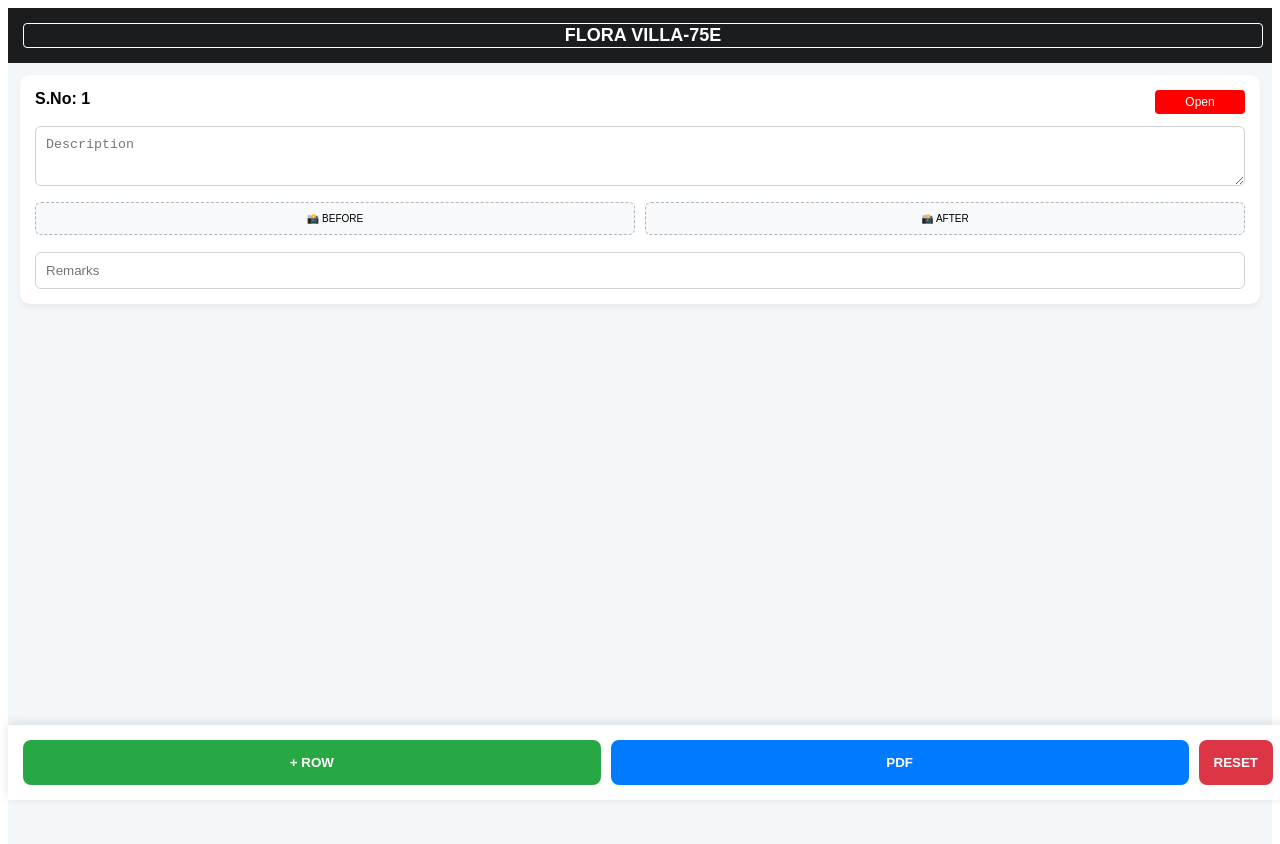
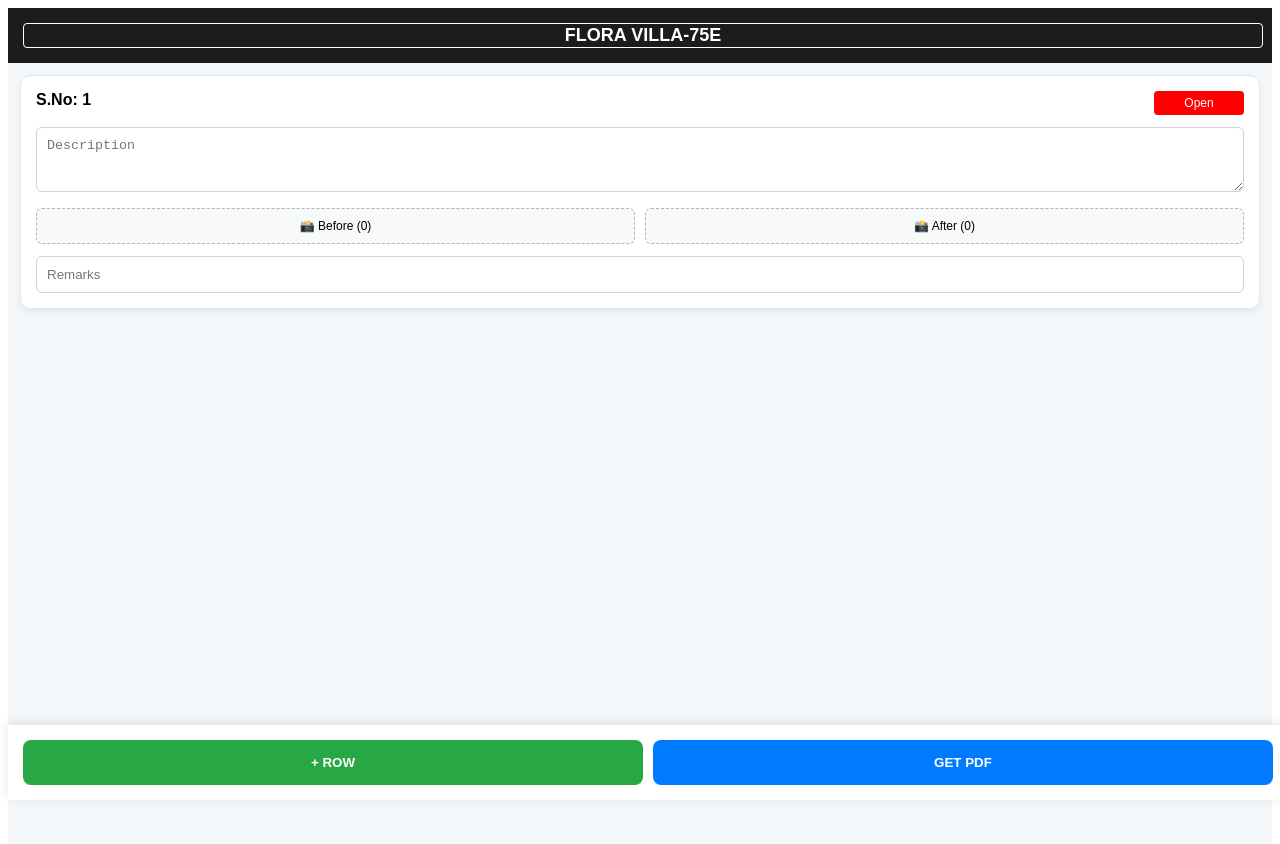
Before and after one commit to Movieeesss/Site-App, a React (Vite) app: page / in a window 1280 px wide. Shown: the top 844 px of the page. Built offline with nearby package versions, Linux system fonts and the light colour scheme.

Commit message:
Update SiteApp.tsx

```diff
--- a/src/SiteApp.tsx
+++ b/src/SiteApp.tsx
@@ -2,22 +2,15 @@ import React, { useState, useEffect } from 'react';
 import { jsPDF } from 'jspdf';
 import autoTable from 'jspdf-autotable';
 
-export default function StableActionRegister() {
+export default function UnlimitedPhotoRegister() {
   const [project, setProject] = useState("FLORA VILLA-75E");
   const [rows, setRows] = useState(() => {
-    try {
-      const saved = localStorage.getItem('site_v30_stable');
-      // Memory crash aagama irukka data irundha mattum parse pannum
-      return saved ? JSON.parse(saved) : [{
-        id: 1, date: '2026-04-13', desc: '', loggedBy: '',
-        status: 'Open', closedDate: '', before: [], after: [],
-        owner: '', closedBy: '', remarks: ''
-      }];
-    } catch (e) {
-      console.error("Storage Error - Clearing cache");
-      localStorage.removeItem('site_v30_stable');
-      return [{ id: 1, date: '2026-04-13', desc: '', loggedBy: '', status: 'Open', before: [], after: [], owner: '', closedBy: '', remarks: '' }];
-    }
+    const saved = localStorage.getItem('site_v26_unlimited');
+    return saved ? JSON.parse(saved) : [{
+      id: 1, date: '2026-04-13', desc: '', loggedBy: '',
+      status: 'Open', closedDate: '', before: [], after: [],
+      owner: '', closedBy: '', remarks: ''
+    }];
   });
 
   const [isUploading, setIsUploading] = useState(false);
@@ -25,15 +18,7 @@ export default function StableActionRegister() {
   const UPLOAD_PRESET = "ml_default";
 
   useEffect(() => {
-    try {
-      localStorage.setItem('site_v30_stable', JSON.stringify(rows));
-    } catch (e) {
-      // Refresh panna blank screen varama irukka emergency memory clear
-      if (e.name === 'QuotaExceededError') {
-        alert("Memory Full! Older images cleared to prevent crash.");
-        localStorage.clear();
-      }
-    }
+    localStorage.setItem('site_v26_unlimited', JSON.stringify(rows));
   }, [rows]);
 
   const formatDate = (dateStr) => {
@@ -53,7 +38,8 @@ export default function StableActionRegister() {
 
   const uploadPhoto = async (id, type, files) => {
     setIsUploading(true);
-    for (const file of Array.from(files)) {
+    const fileArray = Array.from(files);
+    for (const file of fileArray) {
       const formData = new FormData();
       formData.append("file", file);
       formData.append("upload_preset", UPLOAD_PRESET);
@@ -66,14 +52,10 @@ export default function StableActionRegister() {
     setIsUploading(false);
   };
 
-  const deletePhoto = (id, type, index) => {
-    setRows(prev => prev.map(r => r.id === id ? { ...r, [type]: r[type].filter((_, i) => i !== index) } : r));
-  };
-
   const generatePDF = () => {
     const doc = new jsPDF('l', 'mm', 'a4');
 
-    // Straight Split Header
+    // 1. TOP SPLIT HEADER
     autoTable(doc, {
       body: [[project.toUpperCase(), 'ACTION REGISTER - NEW']],
       theme: 'grid',
@@ -81,10 +63,10 @@ export default function StableActionRegister() {
       columnStyles: { 0: { cellWidth: 105 }, 1: { cellWidth: 172 } }
     });
 
-    const head = [['Slno', 'Date Logged', 'Description', 'Logged by', 'Status', 'Closed Date', 'P1(B)', 'P2(B)', 'P1(A)', 'P2(A)', 'Owner', 'By', 'Remarks']];
+    const head = [['Slno', 'Date Logged', 'Description', 'Logged by', 'Status', 'Closed Date', 'Photos Before (All)', 'Photos After (All)', 'Owner', 'By', 'Remarks']];
 
     const body = rows.map(r => [
-      r.id, formatDate(r.date), r.desc, r.loggedBy, r.status.toUpperCase(), formatDate(r.closedDate), '', '', '', '', r.owner, r.closedBy, r.remarks.toUpperCase()
+      r.id, formatDate(r.date), r.desc, r.loggedBy, r.status.toUpperCase(), formatDate(r.closedDate), '', '', r.owner, r.closedBy, r.remarks.toUpperCase()
     ]);
 
     autoTable(doc, {
@@ -92,29 +74,42 @@ export default function StableActionRegister() {
       head: head,
       body: body,
       theme: 'grid',
-      styles: { fontSize: 7, halign: 'center', valign: 'middle', minCellHeight: 40, lineWidth: 0.2, lineColor: [0, 0, 0] },
+      styles: { fontSize: 7, halign: 'center', valign: 'middle', minCellHeight: 60, lineWidth: 0.2, lineColor: [0, 0, 0] },
       headStyles: { fillColor: [40, 44, 52], textColor: [255, 255, 255], fontStyle: 'bold' },
-      columnStyles: { 2: { cellWidth: 30, halign: 'left' }, 5: { cellWidth: 15 }, 6: { cellWidth: 22 }, 7: { cellWidth: 22 }, 8: { cellWidth: 22 }, 9: { cellWidth: 22 }, 12: { cellWidth: 22 } },
+      columnStyles: {
+        2: { cellWidth: 30, halign: 'left' },
+        5: { cellWidth: 15 },
+        6: { cellWidth: 45 }, // Photo columns width increased for multiple pics
+        7: { cellWidth: 45 },
+        10: { cellWidth: 15 }
+      },
       didDrawCell: (data) => {
         if (data.section === 'head') return;
         const rowData = rows[data.row.index];
 
-        // Color Coding
+        // Status & Remarks Color Logic
         if (data.column.index === 4) {
           if (rowData.status.toUpperCase() === 'OPEN') data.cell.styles.fillColor = [255, 0, 0];
           if (rowData.status.toUpperCase() === 'DONE') data.cell.styles.fillColor = [146, 208, 80];
         }
-        if (data.column.index === 12 && rowData.remarks.toUpperCase() === 'DONE') data.cell.styles.fillColor = [76, 217, 100];
+        if (data.column.index === 10 && rowData.remarks.toUpperCase() === 'DONE') data.cell.styles.fillColor = [76, 217, 100];
 
-        const drawImg = (url, cell) => { if (url) doc.addImage(url, 'JPEG', cell.x + 1, cell.y + 1, cell.width - 2, cell.height - 2); };
-        if (data.column.index === 6) drawImg(rowData.before[0], data.cell);
-        if (data.column.index === 7) drawImg(rowData.before[1], data.cell);
-        if (data.column.index === 8) drawImg(rowData.after[0], data.cell);
-        if (data.column.index === 9) drawImg(rowData.after[1], data.cell);
+        // UNLIMITED PHOTO RENDER LOGIC
+        const drawGridPhotos = (urls, cell) => {
+          if (!urls || urls.length === 0) return;
+          urls.slice(0, 6).forEach((url, i) => { // Maximum 6 photos per cell for safety
+            const x = cell.x + 1 + (i % 2 * 22); // 2 columns grid
+            const y = cell.y + 2 + (Math.floor(i / 2) * 18);
+            doc.addImage(url, 'JPEG', x, y, 20, 16);
+          });
+        };
+
+        if (data.column.index === 6) drawGridPhotos(rowData.before, data.cell);
+        if (data.column.index === 7) drawGridPhotos(rowData.after, data.cell);
       }
     });
 
-    doc.save(`${project}.pdf`);
+    doc.save(`${project}_Final.pdf`);
   };
 
   return (
@@ -128,21 +123,9 @@ export default function StableActionRegister() {
               <input style={{...ui.badge, backgroundColor: row.status.toUpperCase()==='OPEN'?'#ff0000':'#92d050'}} value={row.status} onChange={e => setRows(rows.map(r => r.id===row.id?{...r, status: e.target.value}:r))} />
             </div>
             <textarea placeholder="Description" style={ui.area} value={row.desc} onChange={e => setRows(rows.map(r => r.id===row.id?{...r, desc: e.target.value}:r))} />
-
             <div style={ui.photoGrid}>
-              {['before', 'after'].map(type => (
-                <div key={type}>
-                  <label style={ui.upBtn}>📸 {type.toUpperCase()} <input type="file" multiple hidden onChange={e => uploadPhoto(row.id, type, e.target.files)} /></label>
-                  <div style={ui.thumbGrid}>
-                    {row[type].map((url, i) => (
-                      <div key={i} style={ui.thumbWrap}>
-                        <img src={url} style={ui.thumb} alt="site" />
-                        <button onClick={() => deletePhoto(row.id, type, i)} style={ui.delBtn}>×</button>
-                      </div>
-                    ))}
-                  </div>
-                </div>
-              ))}
+              <label style={ui.upBtn}>📸 Before ({row.before.length}) <input type="file" multiple hidden onChange={e => uploadPhoto(row.id, 'before', e.target.files)} /></label>
+              <label style={ui.upBtn}>📸 After ({row.after.length}) <input type="file" multiple hidden onChange={e => uploadPhoto(row.id, 'after', e.target.files)} /></label>
             </div>
             <input placeholder="Remarks" style={ui.field} value={row.remarks} onChange={e => setRows(rows.map(r => r.id===row.id?{...r, remarks: e.target.value}:r))} />
           </div>
@@ -150,8 +133,7 @@ export default function StableActionRegister() {
       </div>
       <div style={ui.footer}>
         <button onClick={addRow} style={ui.btnGreen}>+ ROW</button>
-        <button onClick={generatePDF} disabled={isUploading} style={ui.btnBlue}>{isUploading ? 'SYNC...' : 'PDF'}</button>
-        <button onClick={() => { localStorage.clear(); window.location.reload(); }} style={ui.btnRed}>RESET</button>
+        <button onClick={generatePDF} disabled={isUploading} style={ui.btnBlue}>{isUploading ? 'SYNC...' : 'GET PDF'}</button>
       </div>
     </div>
   );
@@ -162,19 +144,14 @@ const ui = {
   nav: { background: '#1a1c1e', padding: '15px', position: 'sticky', top: 0, zIndex: 10 },
   headIn: { width: '100%', background: 'transparent', border: '1px solid #fff', borderRadius: '4px', color: '#fff', textAlign: 'center', fontSize: '18px', fontWeight: 'bold' },
   main: { padding: '12px' },
-  card: { background: '#fff', borderRadius: '10px', padding: '15px', marginBottom: '15px', boxShadow: '0 4px 6px rgba(0,0,0,0.05)' },
+  card: { background: '#fff', borderRadius: '10px', padding: '15px', marginBottom: '15px', boxShadow: '0 4px 6px rgba(0,0,0,0.05)', border: '1px solid #e0e6ed' },
   topRow: { display: 'flex', justifyContent: 'space-between', marginBottom: '12px' },
   badge: { border: 'none', borderRadius: '4px', color: '#fff', padding: '5px', width: '80px', textAlign: 'center', fontSize: '12px' },
-  area: { width: '100%', height: '60px', borderRadius: '6px', border: '1px solid #ced4da', padding: '10px', boxSizing: 'border-box' },
+  area: { width: '100%', height: '65px', borderRadius: '6px', border: '1px solid #ced4da', padding: '10px', boxSizing: 'border-box' },
   photoGrid: { display: 'grid', gridTemplateColumns: '1fr 1fr', gap: '10px', margin: '12px 0' },
-  upBtn: { background: '#f8f9fa', padding: '10px', display: 'block', textAlign: 'center', borderRadius: '6px', border: '1px dashed #adb5bd', fontSize: '10px', cursor: 'pointer' },
-  thumbGrid: { display: 'flex', flexWrap: 'wrap', gap: '5px', marginTop: '5px' },
-  thumbWrap: { position: 'relative', width: '40px', height: '40px' },
-  thumb: { width: '100%', height: '100%', objectFit: 'cover', borderRadius: '4px' },
-  delBtn: { position: 'absolute', top: -5, right: -5, background: 'red', color: 'white', border: 'none', borderRadius: '50%', width: '15px', height: '15px', fontSize: '10px' },
-  field: { width: '100%', padding: '10px', borderRadius: '6px', border: '1px solid #ced4da', boxSizing: 'border-box' },
+  upBtn: { background: '#f8f9fa', padding: '10px', display: 'block', textAlign: 'center', borderRadius: '6px', border: '1px dashed #adb5bd', fontSize: '12px', cursor: 'pointer' },
   footer: { position: 'fixed', bottom: 0, width: '100%', background: '#fff', padding: '15px', display: 'flex', gap: '10px', boxShadow: '0 -2px 10px rgba(0,0,0,0.1)', boxSizing: 'border-box' },
   btnGreen: { flex: 1, padding: '15px', background: '#28a745', color: '#fff', border: 'none', borderRadius: '8px', fontWeight: 'bold' },
   btnBlue: { flex: 1, padding: '15px', background: '#007bff', color: '#fff', border: 'none', borderRadius: '8px', fontWeight: 'bold' },
-  btnRed: { padding: '15px', background: '#dc3545', color: '#fff', border: 'none', borderRadius: '8px', fontWeight: 'bold' }
+  field: { width: '100%', padding: '10px', borderRadius: '6px', border: '1px solid #ced4da', boxSizing: 'border-box' }
 };
```
